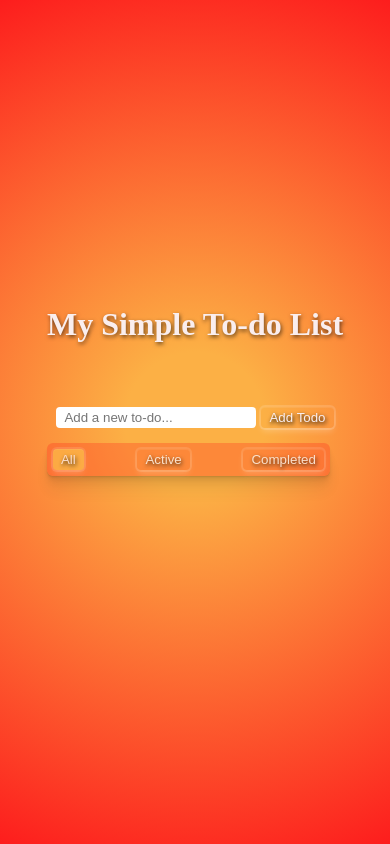
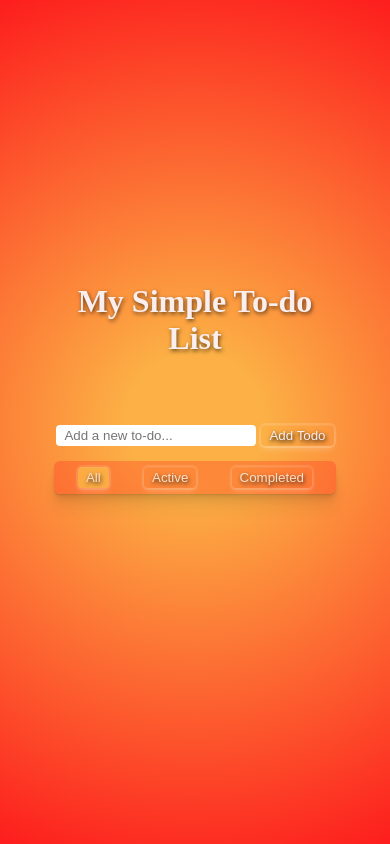
Before and after one commit to gotcurds/todo-halloween-style, a React (Vite) app in the folder my-todo-app/: page / in a window 390 px wide. Built offline with nearby package versions, Linux system fonts and the light colour scheme.

Commit message:
media query updated

```diff
--- a/my-todo-app/src/styles/App.css
+++ b/my-todo-app/src/styles/App.css
@@ -128,6 +128,7 @@ outline: none;
   display: flex;
   justify-content: space-between;
   align-items: center;
+  margin-left: 7px;
   margin-top: 15px;
   margin-bottom: 15px;
   background-color: #fd1d1d54;
@@ -157,3 +158,23 @@ outline: none;
 .category-card .active-filter {
   background-color: #FCB045;
 }
+
+@media (max-width:450px) {
+  form {
+    max-width: 95%;
+    margin: 20px auto;
+  }
+  .logo {
+    width: 95%;
+    margin-left: auto;
+    margin-right: auto;
+  }
+  .category-card {
+    max-width: 100%;
+    margin-left: auto;
+    margin-right: auto;
+    margin-bottom: 20px;
+    display: flex;
+    justify-content: space-around;
+  }
+}
```
